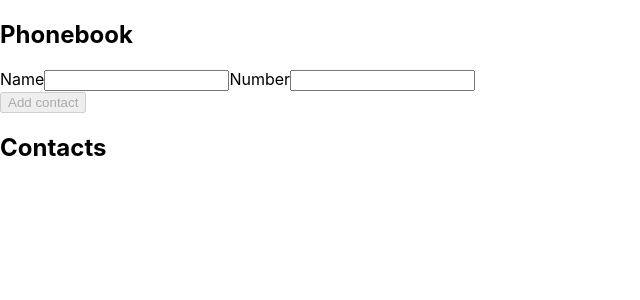
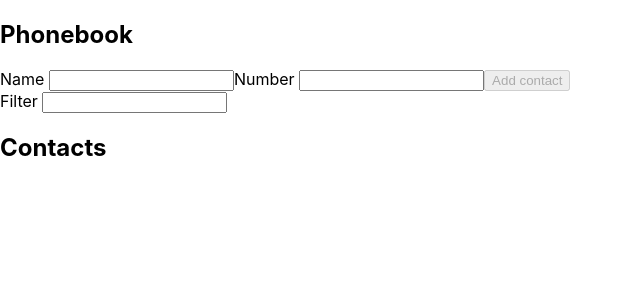
Before and after one commit to xrustic2020/goit-react-hw-02-phonebook, a React (Create React App) app: page / in a window 1280 px wide. Shown: the top 300 px of the page, without its empty margins (0-640 px from the left). Built offline with nearby package versions, Linux system fonts and the light colour scheme.

Commit message:
step 3 completed, added filter contacts

```diff
--- a/src/App.jsx
+++ b/src/App.jsx
@@ -6,6 +6,7 @@ export default class App extends Component {
     contacts: [],
     name: '',
     number: '',
+    filter: '',
   };
 
   handlerInput = evt => {
@@ -30,9 +31,15 @@ export default class App extends Component {
           this.addContact(this.state.name, this.state.number),
         ],
         name: '',
-        number: null,
+        number: '',
       };
     });
+  };
+
+  onVisibleContacts = () => {
+    return this.state.contacts.filter(el =>
+      el.name.toLowerCase().includes(this.state.filter.toLowerCase()),
+    );
   };
 
   render() {
@@ -41,7 +48,7 @@ export default class App extends Component {
         <h2>Phonebook</h2>
         <form onSubmit={this.handleSubmit}>
           <label>
-            Name
+            Name{' '}
             <input
               type="text"
               name="name"
@@ -51,7 +58,7 @@ export default class App extends Component {
           </label>
 
           <label>
-            Number
+            Number{' '}
             <input
               type="number"
               name="number"
@@ -60,15 +67,23 @@ export default class App extends Component {
             />
           </label>
 
-          <br />
           <button type="submit" disabled={!this.state.name}>
             Add contact
           </button>
         </form>
+        <label>
+          Filter{' '}
+          <input
+            type="text"
+            name="filter"
+            value={this.state.filter}
+            onChange={this.handlerInput}
+          />
+        </label>
         <section>
           <h2>Contacts</h2>
           <ul>
-            {this.state.contacts.map(el => (
+            {this.onVisibleContacts().map(el => (
               <li>
                 {el.name}: {el.number}
               </li>
```
Also changed, not shown: src/components/ContactForm/ContactForm.jsx (added), src/components/ContactForm/ContactForm.module.css (added), src/components/ContactForm/index.js (added), src/components/ContactList/ContactList.jsx (added), src/components/ContactList/ContactList.module.css (added), src/components/ContactList/index.js (added), src/components/Filter/Filter.jsx (added), src/components/Filter/Filter.module.css (added), src/components/Filter/index.js (added).
